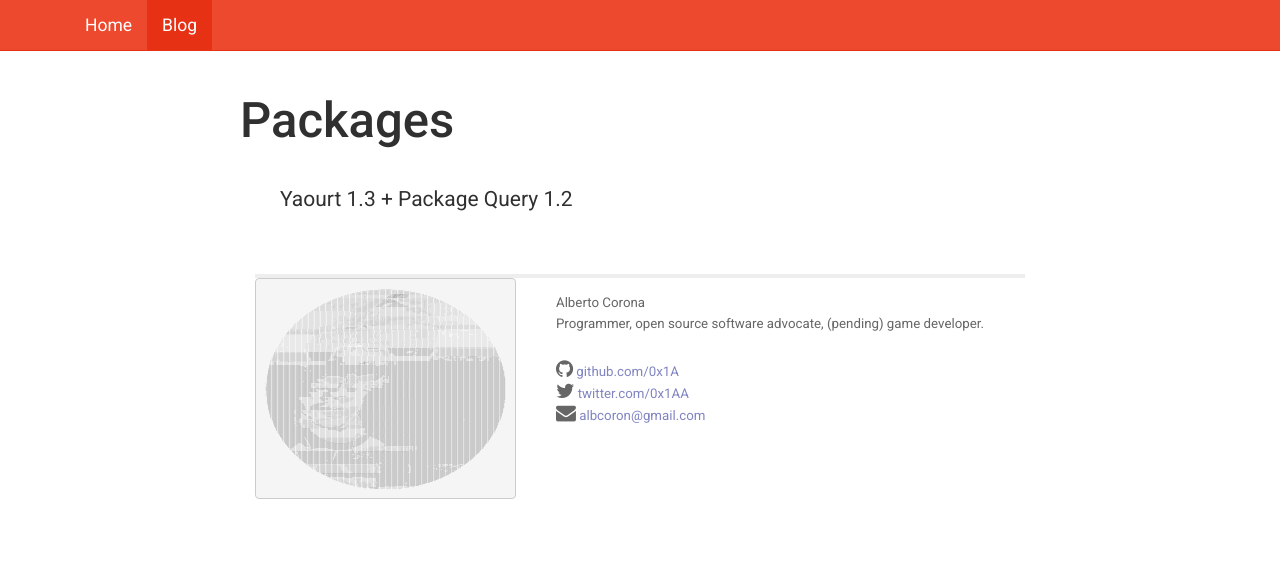
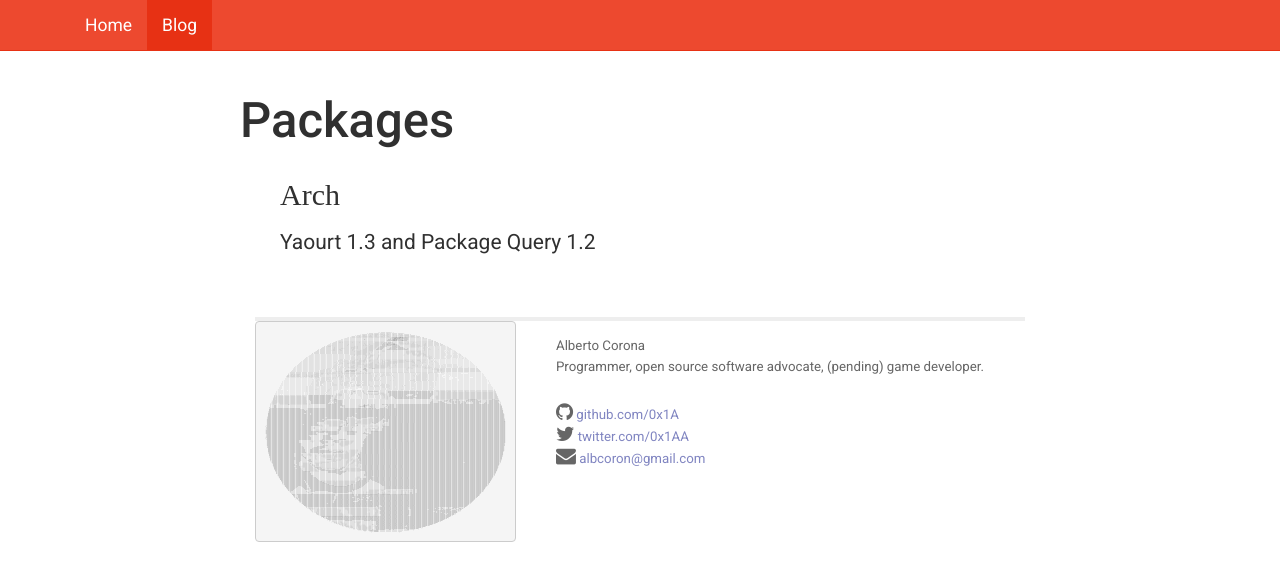
Before and after one commit to 0X1A/wwebsiteasontheinternet, a Jekyll site: the page built from pkgs/index.html, in a window 1280 px wide. Shown: the top 581 px of the page. Built offline with Jekyll 4.4.1, drawn with Linux system fonts in a browser that asks for light colours; nearby versions of some CDN libraries; some web fonts are replaced; Markdown is read by kramdown in place of the engine named in the settings; comment, search, counter and statistics services are not loaded.

Commit message:
Add pkgs data, update pkgs index, move yaourt tar file
Signed-off-by: Alberto Corona <albcoron@gmail.com>

```diff
--- /dev/null
+++ b/_data/pkgs.yml
@@ -0,0 +1,3 @@
+- dist: Arch
+  name: Yaourt 1.3 and Package Query 1.2
+  file: yaourt.tar.gz
--- a/pkgs/index.html
+++ b/pkgs/index.html
@@ -6,6 +6,11 @@ title: Packages - 0X1A
 <div class="row">
 	<h1 class="section-heading">Packages</h1>
 	<ul class="posts">
-		<li><a href="http://0x1a.us/pkgs/yaourt.tar.gz">Yaourt 1.3 + Package Query 1.2</a></li>
+		{% for pkg in site.data.pkgs %}
+		<h2>{{pkg.dist}}</h2>
+		<li>
+		<a href="{{site.url}}{{pkg.file}}">{{pkg.name}}</a>
+		</li>
+		{% endfor %}
 	</ul>
 </div>
```
Also changed, not shown: 2 other files.
